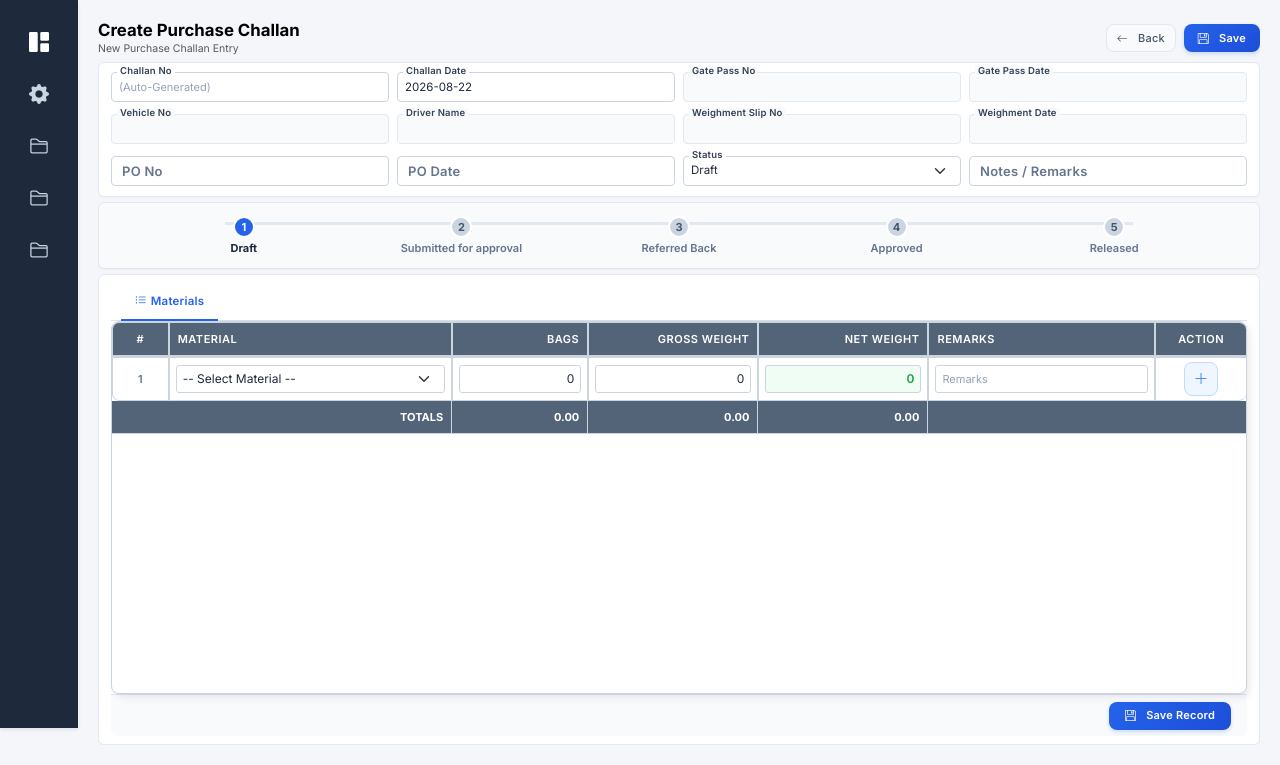
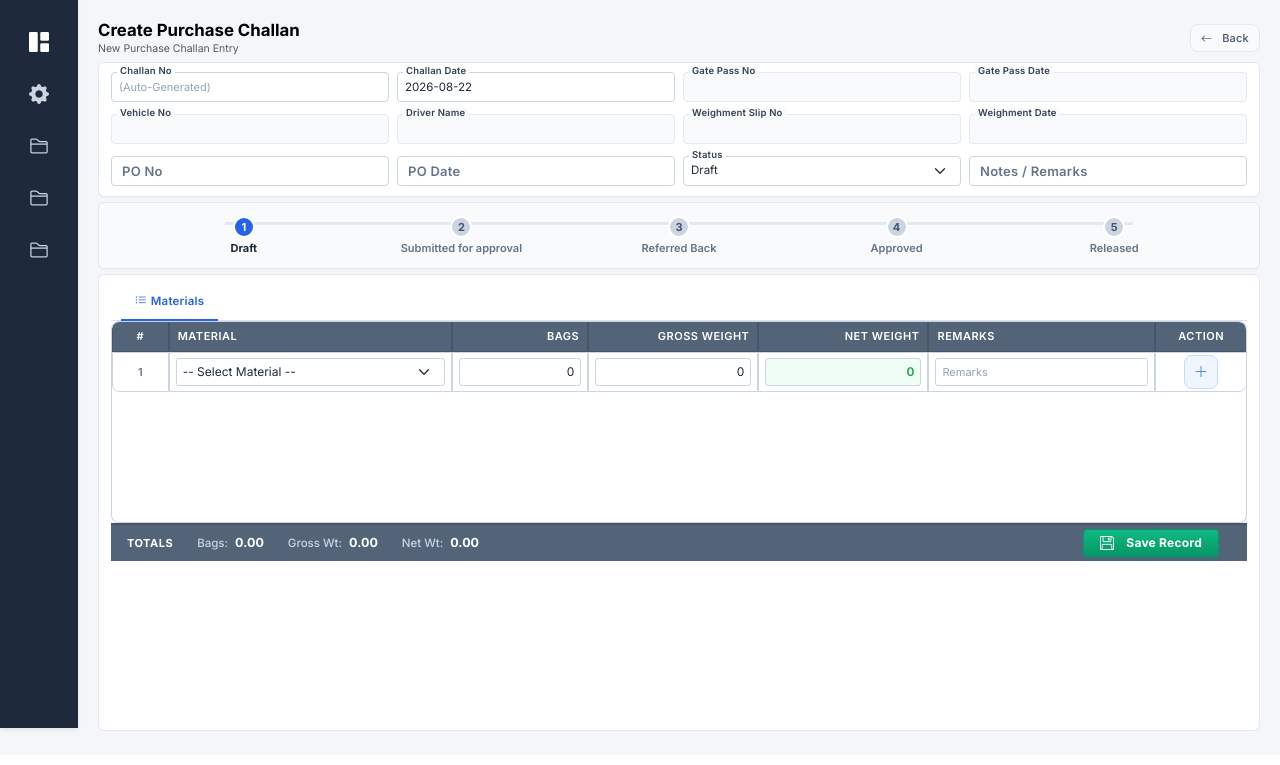
Before and after one commit to AlphaDashboard/alpha-dashboard, a Django app: template dashboard/templates/dashboard/purchase_challan_form.html in a window 1280 px wide. Shown: the part 72-837 px from the top of the page. After the commit the page ends 805 px from the top, so only its background shows below. Run offline with Django 5.2, Linux system fonts and the light colour scheme; the template is opened without the code that fills it, so the values that code supplies are empty; some libraries are stand-ins or nearby versions.

Commit message:
Fix: add apiClient.patch, Notes field support, and Subsection-B table layout for Purchase Challan

```diff
--- a/dashboard/models/purchase_challan.py
+++ b/dashboard/models/purchase_challan.py
@@ -69,6 +69,7 @@ class PurchaseChallan(models.Model):
     SubmissionDate = models.DateTimeField(null=True, blank=True, db_column='SubmissionDate')
     approvedby = models.CharField(max_length=100, null=True, blank=True, db_column='approvedby')
     ApprovalDate = models.DateTimeField(null=True, blank=True, db_column='ApprovalDate')
+    Notes = models.CharField(max_length=1000, null=True, blank=True, db_column='Notes')
 
     class Meta:
         db_table = 'tblsalepurchasechallans'
--- a/dashboard/static/js/modules/api/client.js
+++ b/dashboard/static/js/modules/api/client.js
@@ -98,6 +98,13 @@ export const apiClient = {
         });
     },
 
+    patch(url, data) {
+        return this.request(url, {
+            method: 'PATCH',
+            body: JSON.stringify(data),
+        });
+    },
+
     delete(url) {
         return this.request(url, { method: 'DELETE' });
     }
--- a/dashboard/static/js/modules/pages/purchase-challan-form.js
+++ b/dashboard/static/js/modules/pages/purchase-challan-form.js
@@ -1,4 +1,4 @@
-import { apiClient } from '../api/client.js?v=147';
+import { apiClient } from '../api/client.js?v=148';
 import { notifications } from '../utils/notifications.js?v=147';
 
 // ─── Module state ────────────────────────────────────────────────────────────
--- a/dashboard/templates/dashboard/purchase_challan_form.html
+++ b/dashboard/templates/dashboard/purchase_challan_form.html
@@ -12,10 +12,10 @@
     .erp-container-flex {
         display: flex;
         flex-direction: column;
-        height: calc(100vh - 75px);
+        height: calc(100vh - 85px);
         overflow: hidden;
         gap: 5px;
-        padding-bottom: 0px !important;
+        padding-bottom: 4px !important;
     }
 
     /* ── Middle section: header-card + table-card stacked ── */
@@ -34,9 +34,12 @@
         display: flex;
         flex-direction: column;
         min-height: 0;
-        overflow: hidden;
+        overflow: hidden !important;
         margin-bottom: 0 !important;
         padding: 0 !important;
+        background: #ffffff;
+        border: 1px solid #cbd5e1;
+        border-radius: 4px;
     }
     .erp-card-table-flex > .card-header { flex-shrink: 0; }
     .erp-card-table-flex > .card-body {
@@ -44,6 +47,7 @@
         min-height: 0;
         display: flex;
         flex-direction: column;
+        overflow: hidden !important;
         padding: 0 !important;
     }
     .erp-card-table-flex .tab-content {
@@ -51,18 +55,39 @@
         min-height: 0;
         display: flex;
         flex-direction: column;
+        overflow: hidden !important;
     }
-    .erp-card-table-flex .tab-pane.show.active {
+    .erp-card-table-flex .tab-pane {
         flex: 1 1 0%;
         min-height: 0;
         display: flex !important;
         flex-direction: column;
+        overflow: hidden !important;
     }
     .erp-card-table-flex .erp-table-wrapper {
         flex: 1 1 0%;
-        min-height: 120px;
-        overflow-y: auto;
-        overflow-x: auto;
+        min-height: 0;
+        max-height: 202px; /* Exactly 5 rows (34px each) + header (32px) */
+        overflow-y: auto !important;
+        overflow-x: hidden !important;
+        position: relative;
+        background: #ffffff;
+    }
+
+    /* ── Custom Smooth Scrollbars ── */
+    .erp-table-wrapper::-webkit-scrollbar {
+        width: 6px;
+        height: 6px;
+    }
+    .erp-table-wrapper::-webkit-scrollbar-track {
+        background: #f1f5f9;
+    }
+    .erp-table-wrapper::-webkit-scrollbar-thumb {
+        background: #cbd5e1;
+        border-radius: 4px;
+    }
+    .erp-table-wrapper::-webkit-scrollbar-thumb:hover {
+        background: #94a3b8;
     }
 
     /* ── Typography ── */
@@ -122,24 +147,103 @@
     .form-control::placeholder { color: #94a3b8 !important; font-size: 11px !important; }
 
     /* ── ERP Data Table ── */
-    .erp-data-table { border-collapse: collapse; width: 100%; border-radius: 4px; border: 1px solid #cbd5e1 !important; }
+    .erp-data-table {
+        border-collapse: collapse;
+        width: 100%;
+        table-layout: fixed;
+        border-radius: 0;
+        border: none !important;
+        margin-bottom: 0 !important;
+    }
     .erp-data-table thead th {
-        background-color: #536479 !important; color: #ffffff !important; font-size: 11px;
-        font-weight: 600; padding: 8px !important; text-transform: uppercase;
-        border: 1px solid #cbd5e1 !important; letter-spacing: 0.5px; vertical-align: middle !important;
+        background-color: #536479 !important;
+        color: #ffffff !important;
+        font-size: 11px;
+        font-weight: 600;
+        padding: 6px 8px !important;
+        text-transform: uppercase;
+        border: 1px solid #475569 !important;
+        border-top: none !important;
+        letter-spacing: 0.5px;
+        vertical-align: middle !important;
+        position: sticky !important;
+        top: 0 !important;
+        z-index: 10 !important;
     }
     .erp-data-table tbody td {
-        padding: 4px 6px !important; vertical-align: middle;
-        border: 1px solid #cbd5e1 !important; background-color: #ffffff;
+        padding: 2px 6px !important;
+        vertical-align: middle;
+        border: 1px solid #cbd5e1 !important;
+        background-color: #ffffff;
+        height: 32px !important;
     }
     .erp-data-table .form-control, .erp-data-table .form-select {
-        height: 28px !important; padding: 2px 6px !important; font-size: 12px !important; border-radius: 3px !important;
+        height: 28px !important;
+        padding: 2px 6px !important;
+        font-size: 12px !important;
+        border-radius: 3px !important;
     }
-    .erp-table-footer-row { background-color: #536479; color: #ffffff; }
-    .erp-table-footer-row td {
-        background-color: #536479 !important; color: #ffffff !important;
-        font-weight: bold; font-size: 11px !important; border-color: #cbd5e1 !important;
-        padding: 8px !important; vertical-align: middle !important;
+
+    /* ── Pinned Bottom Footer Bar ── */
+    .erp-table-footer-bar {
+        flex-shrink: 0;
+        height: 38px;
+        min-height: 38px;
+        max-height: 38px;
+        background-color: #536479;
+        color: #ffffff;
+        display: flex;
+        align-items: center;
+        border-top: 2px solid #475569;
+        z-index: 15;
+        box-sizing: border-box;
+    }
+    .erp-footer-label {
+        font-size: 11px;
+        font-weight: 700;
+        letter-spacing: 0.5px;
+        text-transform: uppercase;
+        color: #ffffff;
+    }
+    .erp-footer-item {
+        font-size: 11.5px;
+        color: #cbd5e1;
+        font-weight: 500;
+    }
+    .erp-footer-item strong {
+        font-size: 12.5px;
+        font-weight: 700;
+        color: #ffffff !important;
+        margin-left: 4px;
+    }
+
+    .erp-btn-save {
+        height: 28px !important;
+        line-height: 28px !important;
+        padding: 0 16px !important;
+        font-size: 12px !important;
+        font-weight: 700 !important;
+        display: inline-flex !important;
+        align-items: center !important;
+        justify-content: center !important;
+        vertical-align: middle !important;
+        border-radius: 4px !important;
+        background-color: #10b981 !important;
+        border: 1px solid #059669 !important;
+        color: #ffffff !important;
+        cursor: pointer;
+        gap: 6px;
+        white-space: nowrap !important;
+        transition: all 0.15s ease;
+    }
+    .erp-btn-save:hover {
+        background-color: #059669 !important;
+        border-color: #047857 !important;
+    }
+    .erp-btn-save:disabled {
+        background-color: #93c5fd !important;
+        border-color: #93c5fd !important;
+        cursor: not-allowed;
     }
 
     /* ── Row gutter ── */
@@ -157,10 +261,6 @@
     .erp-btn-add:hover  { background-color: #dbeafe; }
     .erp-btn-delete { background-color: #fef2f2; border-color: #fecaca; color: #dc2626; }
     .erp-btn-delete:hover { background-color: #fee2e2; }
-
-    /* ── Sticky thead / tfoot ── */
-    .erp-data-table thead th { position: sticky !important; top: 0 !important; z-index: 10 !important; box-shadow: inset 0 -1px 0 #cbd5e1; }
-    .erp-data-table tfoot td { position: sticky !important; bottom: 0 !important; z-index: 10 !important; }
 
     /* Tab Styling */
     .nav-tabs { border-bottom: 1px solid #e2e8f0; }
@@ -278,9 +378,6 @@
                 <i class="bi bi-arrow-left me-1"></i>Back
             </a>
             {% if not is_view_mode %}
-            <button class="btn btn-primary btn-sm save-btn" style="height:28px; font-size:11px; padding:2px 14px; font-weight:600;">
-                <i class="bi bi-floppy me-1"></i>Save
-            </button>
             {% endif %}
         </div>
     </div>
@@ -472,10 +569,10 @@
             </div>
 
             <div class="card-body">
-                <div class="tab-content h-100" id="challanTabContent">
+                <div class="tab-content" id="challanTabContent">
 
                     <!-- ── Materials Tab ── -->
-                    <div class="tab-pane fade show active h-100" id="panel-materials" role="tabpanel">
+                    <div class="tab-pane fade show active" id="panel-materials" role="tabpanel">
                         <div class="erp-table-wrapper">
                             <table class="table table-bordered mb-0 erp-data-table">
                                 <thead>
@@ -492,30 +589,33 @@
                                 <tbody id="matTableBody">
                                     <!-- Rows injected by purchase-challan-form.js -->
                                 </tbody>
-                                <tfoot>
-                                    <tr class="erp-table-footer-row">
-                                        <td colspan="2" class="text-end pe-2">TOTALS</td>
-                                        <td class="text-end" id="totalBags">0.00</td>
-                                        <td class="text-end" id="totalGrossWt">0.00</td>
-                                        <td class="text-end" id="totalNetWt">0.00</td>
-                                        <td colspan="2"></td>
-                                    </tr>
-                                </tfoot>
                             </table>
+                        </div>
+
+                        <!-- ── Pinned Bottom Footer Bar (Subsection B Style) ── -->
+                        <div class="erp-table-footer-bar">
+                            <div class="d-flex align-items-center justify-content-between w-100 px-3">
+                                <div class="d-flex align-items-center gap-4">
+                                    <span class="erp-footer-label">TOTALS</span>
+                                    <div class="d-flex align-items-center gap-4">
+                                        <span class="erp-footer-item">Bags: <strong id="totalBags">0.00</strong></span>
+                                        <span class="erp-footer-item">Gross Wt: <strong id="totalGrossWt">0.00</strong></span>
+                                        <span class="erp-footer-item">Net Wt: <strong id="totalNetWt">0.00</strong></span>
+                                    </div>
+                                </div>
+                                <div>
+                                    {% if not is_view_mode %}
+                                    <button type="button" class="erp-btn-save shadow-sm save-btn">
+                                        <i class="bi bi-floppy"></i> Save Record
+                                    </button>
+                                    {% endif %}
+                                </div>
+                            </div>
                         </div>
                     </div><!-- /Materials Tab -->
 
                 </div>
             </div>
-
-            <!-- Inline Action Bar — attached below item tabs -->
-            {% if not is_view_mode %}
-            <div class="inline-action-bar">
-                <button class="btn btn-primary btn-sm save-btn" style="height:28px; font-size:11px; padding:2px 16px; font-weight:600;">
-                    <i class="bi bi-floppy me-1"></i>Save Record
-                </button>
-            </div>
-            {% endif %}
         </div><!-- /TABLE CARD -->
 
     </div><!-- /erp-form-flex -->
```
Also changed, not shown: dashboard/services/purchase_challan_sp_helper.py (+6 -1 lines), update_sp.py (+5 -3 lines).
